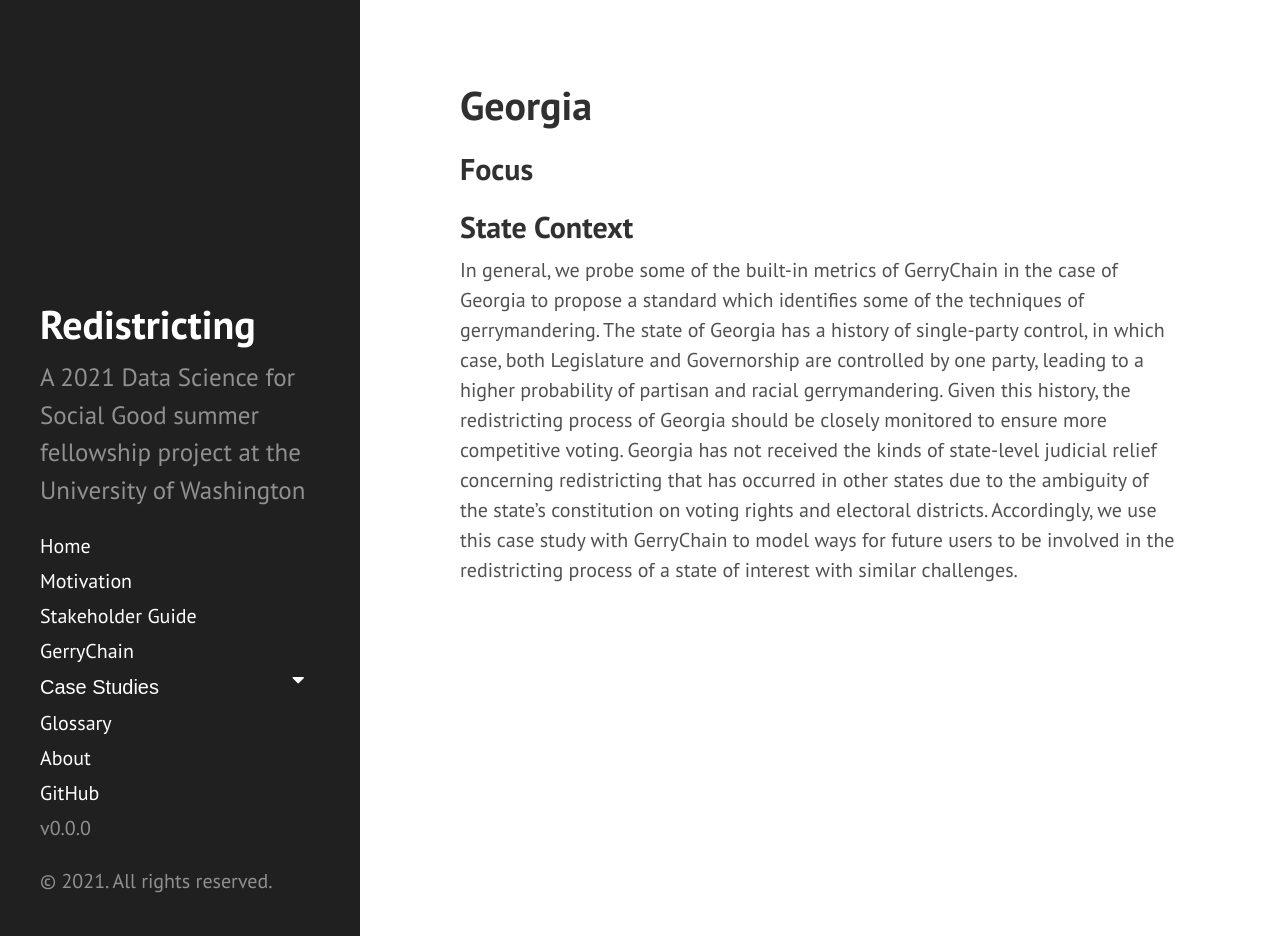
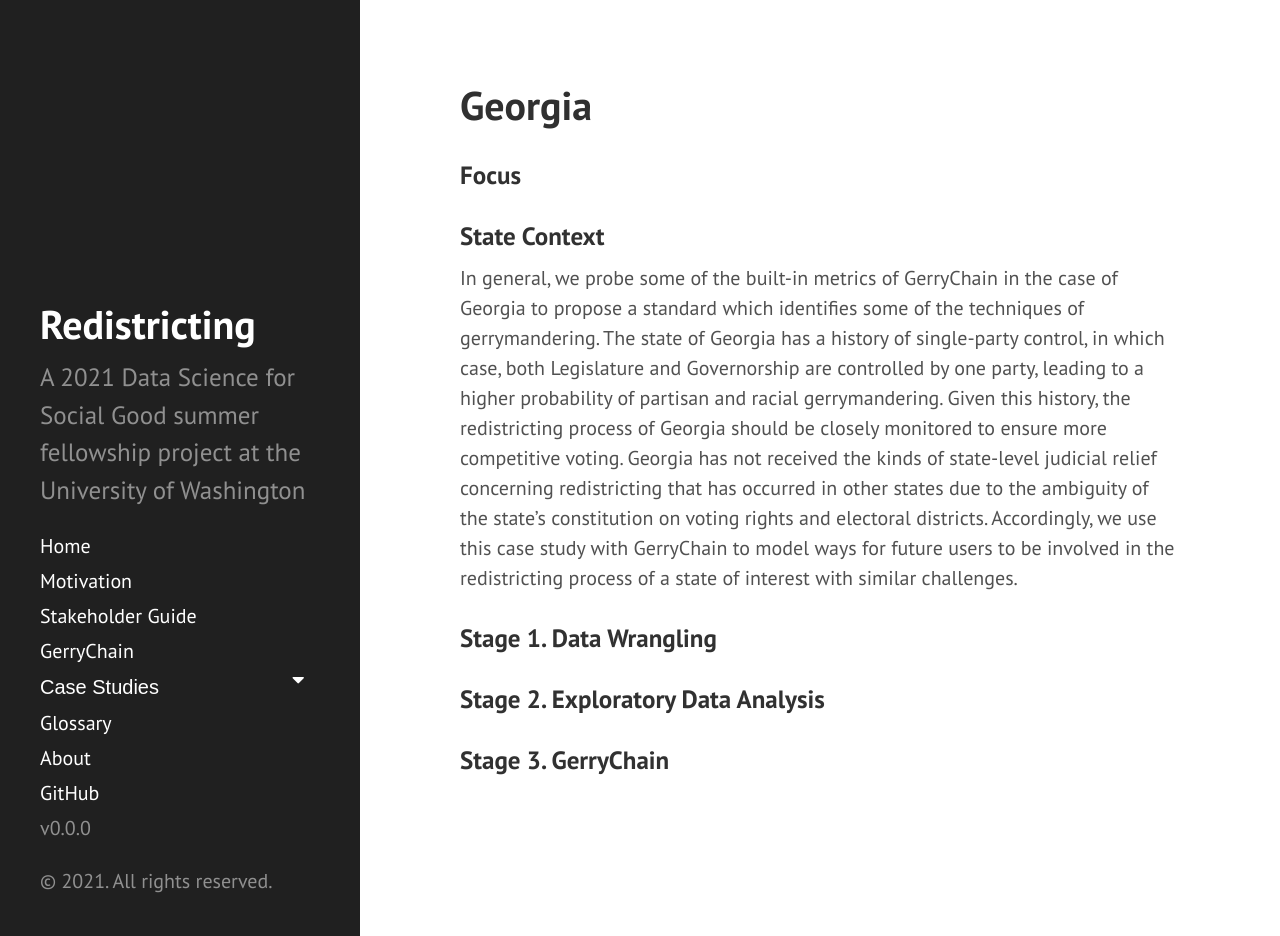
Before and after one commit to uwescience/DSSG2021-redistricting-website, a Jekyll site: the page built from georgia.md, in a window 1280 px wide and 936 px high. Built offline with Jekyll 4.4.1, drawn with Linux system fonts in a browser that asks for light colours.

Commit message:
Update georgia.md

```diff
--- a/georgia.md
+++ b/georgia.md
@@ -3,7 +3,14 @@ layout: page
 title: Georgia
 ---
 
-## Focus
+### Focus
 
-## State Context
+### State Context
 In general, we probe some of the built-in metrics of GerryChain in the case of Georgia to propose a standard which identifies some of the techniques of gerrymandering. The state of Georgia has a history of single-party control, in which case, both Legislature and Governorship are controlled by one party, leading to a higher probability of partisan and racial gerrymandering. Given this history, the redistricting process of Georgia should be closely monitored to ensure more competitive voting. Georgia has not received the kinds of state-level judicial relief concerning redistricting that has occurred in other states due to the ambiguity of the state’s constitution on voting rights and electoral districts. Accordingly, we use this case study with GerryChain to model ways for future users to be involved in the redistricting process of a state of interest with similar challenges.
+
+
+### Stage 1. Data Wrangling
+
+### Stage 2. Exploratory Data Analysis
+
+### Stage 3. GerryChain
```
